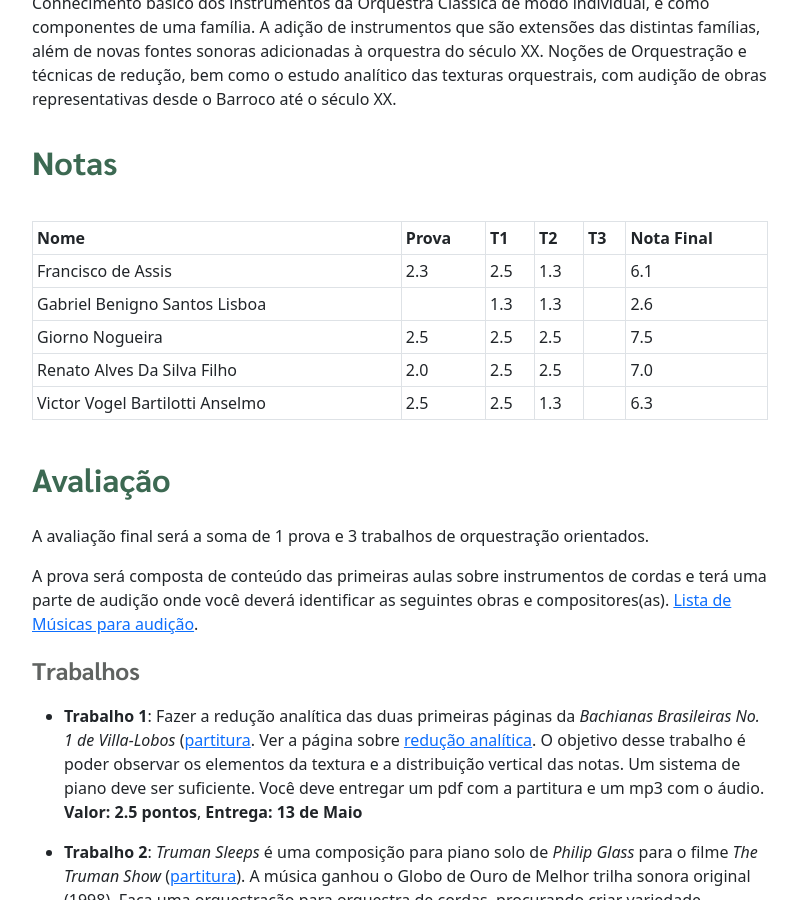
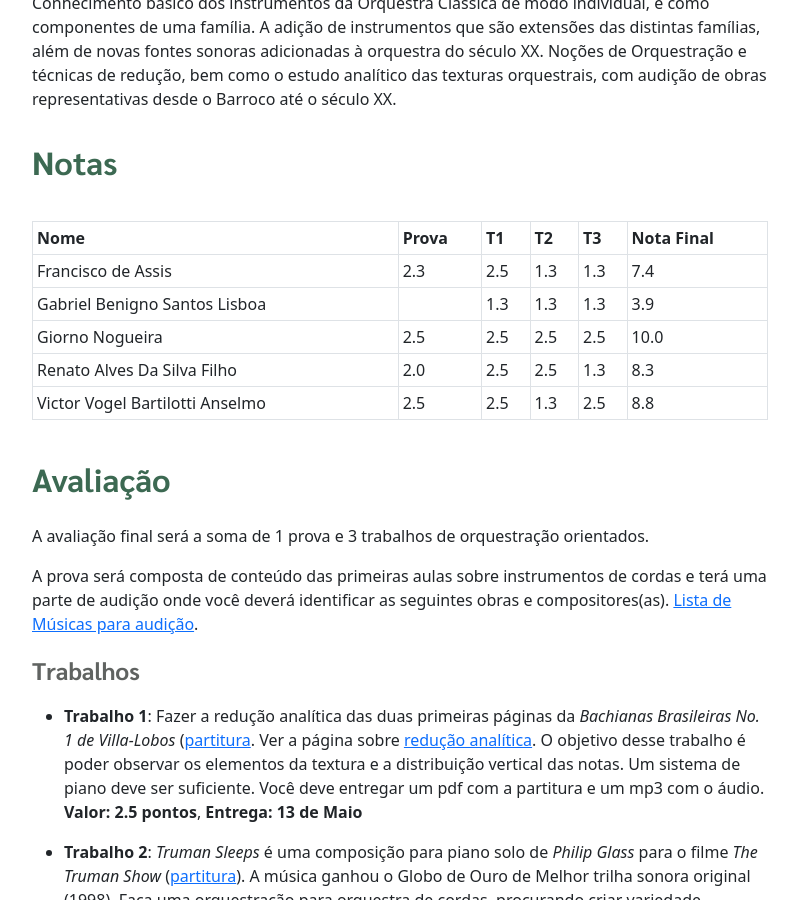
Before and after one commit to pedrokroger/pedrokroger.github.io, a Jekyll site: the page built from aulas/orq1.md, in a window 1280 px wide and 900 px high, scrolled down 379 px. Shown: the whole window, without its empty margins (50-849 px from the left). Built offline with Jekyll 4.4.1, drawn with Linux system fonts in a browser that asks for light colours.

Commit message:
Notas Orquestracao

```diff
--- a/aulas/orq1.md
+++ b/aulas/orq1.md
@@ -14,11 +14,11 @@
 
 | Nome                            | Prova | T1  | T2 | T3 | Nota Final |
 |:--------------------------------|:------|:----|:---|:---|:-----------|
-| Francisco de Assis              | 2.3   | 2.5 | 1.3 |    | =sum       |
-| Gabriel Benigno Santos Lisboa   |       | 1.3 | 1.3 |    | =sum       |
-| Giorno Nogueira                 | 2.5   | 2.5 | 2.5 |    | =sum       |
-| Renato Alves Da Silva Filho     | 2.0   | 2.5 | 2.5 |    | =sum       |
-| Victor Vogel Bartilotti Anselmo | 2.5   | 2.5 | 1.3 |    | =sum       |
+| Francisco de Assis              | 2.3   | 2.5 | 1.3 | 1.3 | =sum       |
+| Gabriel Benigno Santos Lisboa   |       | 1.3 | 1.3 | 1.3 | =sum       |
+| Giorno Nogueira                 | 2.5   | 2.5 | 2.5 | 2.5 | =sum       |
+| Renato Alves Da Silva Filho     | 2.0   | 2.5 | 2.5 | 1.3 | =sum       |
+| Victor Vogel Bartilotti Anselmo | 2.5   | 2.5 | 1.3 | 2.5 | =sum       |
 
 
 ## Avaliação
```
